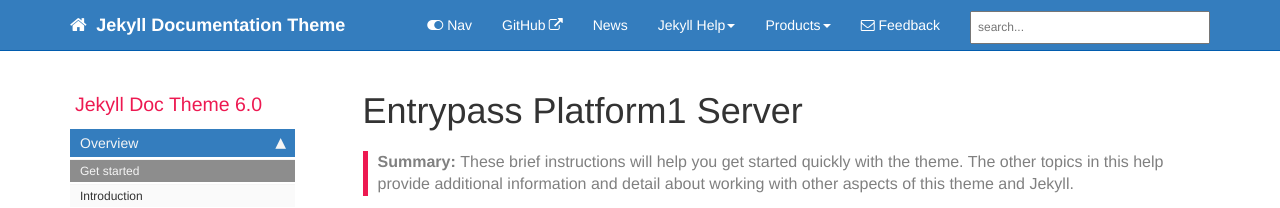
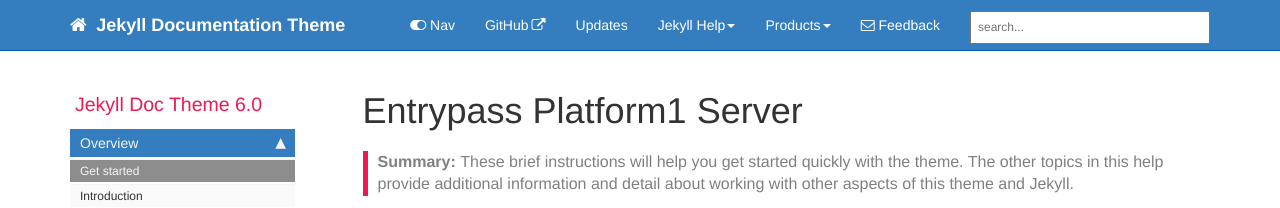
Before and after one commit to Simbh1976/configuration-guide, a Jekyll site: the page built from index.md, in a window 1280 px wide and 900 px high. Shown: the top 208 px of the window. Built offline with Jekyll 4.4.1, drawn with Linux system fonts in a browser that asks for light colours; nearby versions of some CDN libraries; comment, search, counter and statistics services are not loaded.

Commit message:
Update topnav.yml

```diff
--- a/_data/topnav.yml
+++ b/_data/topnav.yml
@@ -5,7 +5,7 @@ topnav:
   items:
     - title: GitHub
       external_url: https://github.com/tomjoht/documentation-theme-jekyll
-    - title: News
+    - title: Updates
       url: /news
 
 #Topnav dropdowns
```
